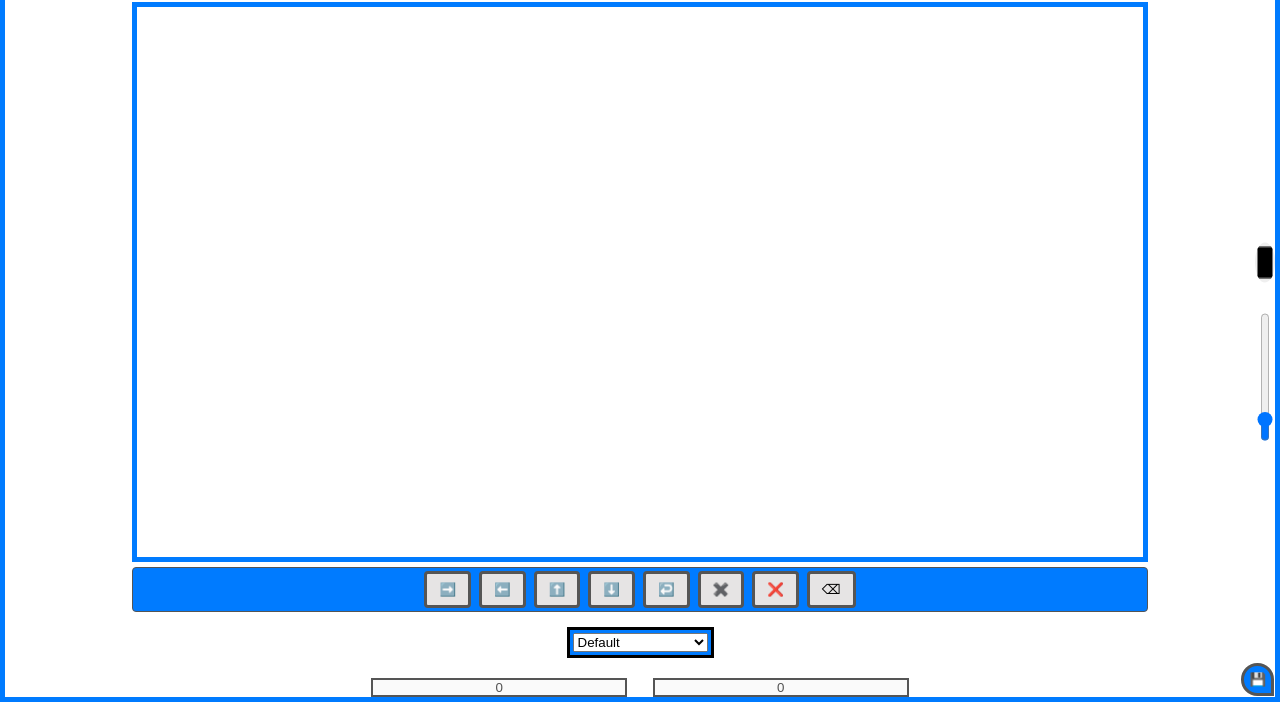
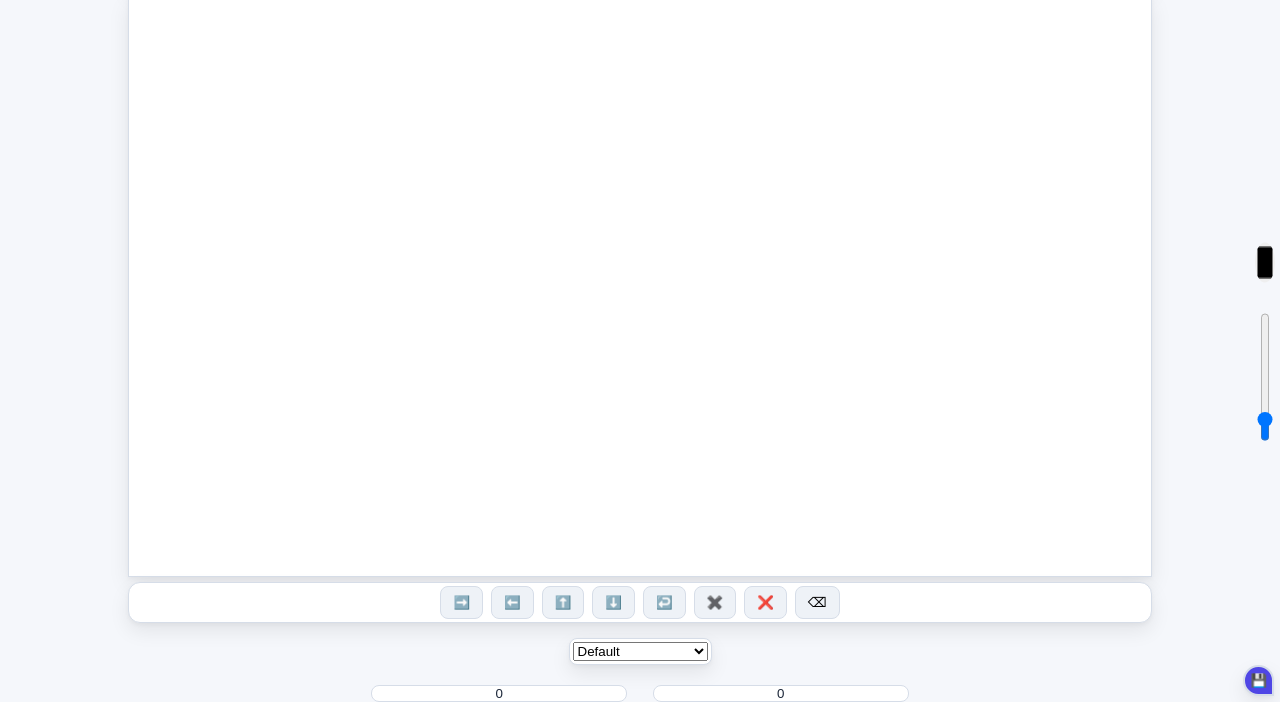
Before and after one commit to akpandey-dev/text-editor, a plain HTML site: page dist/text-editor.html in a window 1280 px wide. Shown: the part 98-800 px from the top of the page. Drawn offline with Linux system fonts and the light colour scheme.

Commit message:
refactor: redesign editor visual theme and styling

```diff
--- a/dist/text-editor.html
+++ b/dist/text-editor.html
@@ -7,11 +7,17 @@
 <title>Text Editor</title>
 <style>
 :root{
-  --ui-panel: #e6e4e4;
-  --ui-background: #ffffff;
-  --ui-border: #555;
-  --ui-accent: #007bff;
+--ui-background: #f5f7fb;
+--ui-panel: #ffffff;
+--ui-border: #d6dde8;
+--ui-border-strong: #94a3b8;
+--ui-accent: #4f46e5;
+--ui-btn-bg: #eef2f7;
+--ui-text: #1e293b;
 
+--ui-shadow:
+0 2px 4px rgba(0,0,0,.04),
+0 8px 20px rgba(0,0,0,.08);
 }
 
 *{
@@ -22,12 +28,13 @@
 
 body{
     font-family:Arial,sans-serif;
-    background: var(--ui-background);
+    background:var(--ui-background);
+    color:var(--ui-text);
     display:flex;
     flex-direction:column;
     align-items: center;
     height:100vh;
-    border: 5px solid var(--ui-accent);
+    border-top:4px solid var(--ui-accent);
 }
 
 .container {
@@ -46,6 +53,10 @@ body{
       margin: 0;
     }
 
+.heading-container h1{
+    color: var(--ui-text);
+}
+
 .format-tab, .toolbar{
     width:100%;
     justify-items: center;
@@ -58,14 +69,15 @@ body{
     gap:8px;
     padding:3px;
     width: 80%;
-    border: 1px solid var(--ui-border);
-    border-radius: 4px;
+    border:1px solid var(--ui-border);
+    border-radius: 12px;
     align-items: center;
     justify-content:flex-start;
     overflow-x: auto;
     scrollbar-width: none;
     scroll-behavior:smooth;
-    background-color: var(--ui-accent);
+    background-color:var(--ui-panel);
+    box-shadow:var(--ui-shadow);
 }
 
 .format-tab::-webkit-scrollbar,.toolbar::-webkit-scrollbar {
@@ -75,37 +87,30 @@ body{
 .toolbar button, .format-tab button {
     flex-shrink:0;
     padding:8px 12px;
-    border:3px solid var(--ui-border);
-    background-color: var(--ui-panel);
+    border:1px solid var(--ui-border);
+    background-color: var(--ui-btn-bg);
     cursor:pointer;
-    border-radius: 4px;
+    border-radius: 8px;
+    transition:0.2s ease;
 }
 
 .toolbar button:hover, .format-tab button:hover{
-    background-color:var(--ui-background);
+    background-color:var(--ui-panel);
+    border-color:var(--ui-border-strong);
 }
 
 .editor{
     flex:1;
     width: 80%;
     padding:20px;
-    background-color:var(--ui-background);
+    background-color:var(--ui-panel);
     outline:none;
     overflow:auto;
-    border: 5px solid var(--ui-accent);
+    border:1px solid var(--ui-border);
+    box-shadow:var(--ui-shadow);
     font-family:system-ui, -apple-system, BlinkMacSystemFont, 'Segoe UI', Roboto, Oxygen, Ubuntu, Cantarell, 'Open Sans', 'Helvetica Neue', sans-serif;
 }
 
-#download-button{
-    position: fixed;
-    bottom: 6px;
-    right: 6px;
-    aspect-ratio: 1;
-    border-radius: 50%;
-    border:3px solid var(--ui-border);
-    background-color: var(--ui-accent);
-    cursor:pointer;
-}
 
     #counter-box {
       text-align: left;
@@ -118,18 +123,24 @@ body{
       width: 20vw;
       align-items: baseline;
       margin-top: 10px;
-      border:2px solid var(--ui-border);
+      border:1px solid var(--ui-border);
+      background:var(--ui-panel);
+      color:var(--ui-text);
       text-align: center;
       margin-right: 1vw;
+      border-radius: 8px;
     }
 
     #char-counter {
       width: 20vw;
       align-items: baseline;
       margin-top: 10px;
-      border:2px solid var(--ui-border);
+      border:1px solid var(--ui-border);
+      background:var(--ui-panel);
+      color:var(--ui-text);
       text-align: center;
       margin-left: 1vw;
+      border-radius: 8px;
     }
 
     #charCounter::placeholder {
@@ -138,7 +149,10 @@ body{
 
       .font-family {
       margin: 10px;
-      background-color: var(--ui-accent);
+      background-color:var(--ui-panel);
+      border:1px solid var(--ui-border);
+      border-radius: 8px;
+      box-shadow:var(--ui-shadow);
       border-style: solid;
       padding: 3px;
       text-align: left;
@@ -146,7 +160,15 @@ body{
     }
 
     #download-button{
+    position: fixed;
+    bottom: 6px;
+    right: 6px;
+    aspect-ratio: 1;
+    border-radius: 50%;
+    border:2px solid var(--ui-border);
     background-color: var(--ui-accent);
+    box-shadow:var(--ui-shadow);
+    cursor:pointer;
     padding: 5px;
     border-bottom-right-radius: 0;
     transition: 0.2s ease-in-out;
--- a/src/style.css
+++ b/src/style.css
@@ -1,9 +1,15 @@
 :root{
-  --ui-panel: #e6e4e4;
-  --ui-background: #ffffff;
-  --ui-border: #555;
-  --ui-accent: #007bff;
+--ui-background: #f5f7fb;
+--ui-panel: #ffffff;
+--ui-border: #d6dde8;
+--ui-border-strong: #94a3b8;
+--ui-accent: #4f46e5;
+--ui-btn-bg: #eef2f7;
+--ui-text: #1e293b;
 
+--ui-shadow:
+0 2px 4px rgba(0,0,0,.04),
+0 8px 20px rgba(0,0,0,.08);
 }
 
 *{
@@ -14,12 +20,13 @@
 
 body{
     font-family:Arial,sans-serif;
-    background: var(--ui-background);
+    background:var(--ui-background);
+    color:var(--ui-text);
     display:flex;
     flex-direction:column;
     align-items: center;
     height:100vh;
-    border: 5px solid var(--ui-accent);
+    border-top:4px solid var(--ui-accent);
 }
 
 .container {
@@ -38,6 +45,10 @@ body{
       margin: 0;
     }
 
+.heading-container h1{
+    color: var(--ui-text);
+}
+
 .format-tab, .toolbar{
     width:100%;
     justify-items: center;
@@ -50,14 +61,15 @@ body{
     gap:8px;
     padding:3px;
     width: 80%;
-    border: 1px solid var(--ui-border);
-    border-radius: 4px;
+    border:1px solid var(--ui-border);
+    border-radius: 12px;
     align-items: center;
     justify-content:flex-start;
     overflow-x: auto;
     scrollbar-width: none;
     scroll-behavior:smooth;
-    background-color: var(--ui-accent);
+    background-color:var(--ui-panel);
+    box-shadow:var(--ui-shadow);
 }
 
 .format-tab::-webkit-scrollbar,.toolbar::-webkit-scrollbar {
@@ -67,37 +79,30 @@ body{
 .toolbar button, .format-tab button {
     flex-shrink:0;
     padding:8px 12px;
-    border:3px solid var(--ui-border);
-    background-color: var(--ui-panel);
+    border:1px solid var(--ui-border);
+    background-color: var(--ui-btn-bg);
     cursor:pointer;
-    border-radius: 4px;
+    border-radius: 8px;
+    transition:0.2s ease;
 }
 
 .toolbar button:hover, .format-tab button:hover{
-    background-color:var(--ui-background);
+    background-color:var(--ui-panel);
+    border-color:var(--ui-border-strong);
 }
 
 .editor{
     flex:1;
     width: 80%;
     padding:20px;
-    background-color:var(--ui-background);
+    background-color:var(--ui-panel);
     outline:none;
     overflow:auto;
-    border: 5px solid var(--ui-accent);
+    border:1px solid var(--ui-border);
+    box-shadow:var(--ui-shadow);
     font-family:system-ui, -apple-system, BlinkMacSystemFont, 'Segoe UI', Roboto, Oxygen, Ubuntu, Cantarell, 'Open Sans', 'Helvetica Neue', sans-serif;
 }
 
-#download-button{
-    position: fixed;
-    bottom: 6px;
-    right: 6px;
-    aspect-ratio: 1;
-    border-radius: 50%;
-    border:3px solid var(--ui-border);
-    background-color: var(--ui-accent);
-    cursor:pointer;
-}
 
     #counter-box {
       text-align: left;
@@ -110,18 +115,24 @@ body{
       width: 20vw;
       align-items: baseline;
       margin-top: 10px;
-      border:2px solid var(--ui-border);
+      border:1px solid var(--ui-border);
+      background:var(--ui-panel);
+      color:var(--ui-text);
       text-align: center;
       margin-right: 1vw;
+      border-radius: 8px;
     }
 
     #char-counter {
       width: 20vw;
       align-items: baseline;
       margin-top: 10px;
-      border:2px solid var(--ui-border);
+      border:1px solid var(--ui-border);
+      background:var(--ui-panel);
+      color:var(--ui-text);
       text-align: center;
       margin-left: 1vw;
+      border-radius: 8px;
     }
 
     #charCounter::placeholder {
@@ -130,7 +141,10 @@ body{
 
       .font-family {
       margin: 10px;
-      background-color: var(--ui-accent);
+      background-color:var(--ui-panel);
+      border:1px solid var(--ui-border);
+      border-radius: 8px;
+      box-shadow:var(--ui-shadow);
       border-style: solid;
       padding: 3px;
       text-align: left;
@@ -138,7 +152,15 @@ body{
     }
 
     #download-button{
+    position: fixed;
+    bottom: 6px;
+    right: 6px;
+    aspect-ratio: 1;
+    border-radius: 50%;
+    border:2px solid var(--ui-border);
     background-color: var(--ui-accent);
+    box-shadow:var(--ui-shadow);
+    cursor:pointer;
     padding: 5px;
     border-bottom-right-radius: 0;
     transition: 0.2s ease-in-out;
```
Lines whose indentation alone changed are shown as unchanged.
